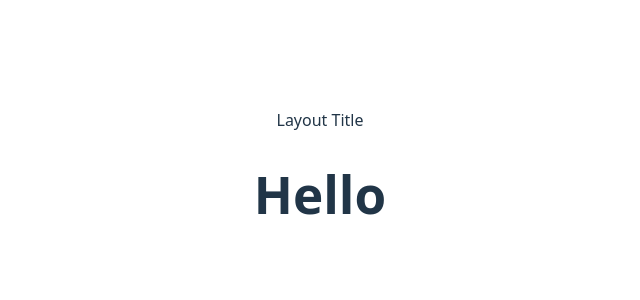
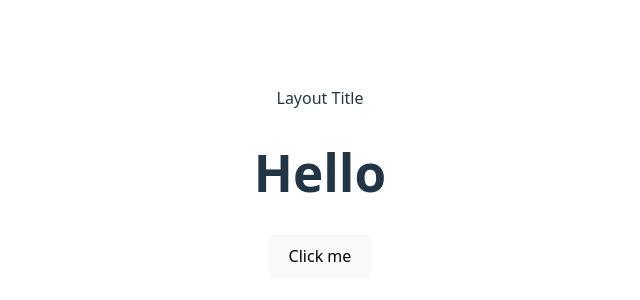
Before and after one commit to Thong17/schoolsys-web-vue, a Vue app: page / in a window 1280 px wide. Shown: the part 218-518 px from the top of the page, without its empty margins (320-960 px from the left). Built offline with nearby package versions, Linux system fonts and the light colour scheme.

Commit message:
update: add base button component

```diff
--- a/src/App.vue
+++ b/src/App.vue
@@ -1,10 +1,11 @@
 <script setup lang="ts">
+  import BaseButton from './components/buttons/BaseButton.vue'
   import MainLayout from './components/MainLayout.vue'
-  // Hello
 </script>
 <template>
   <MainLayout title="Layout Title">
     <h1>Hello</h1>
+    <BaseButton>Click me</BaseButton>
   </MainLayout>
 </template>
 
--- /dev/null
+++ b/src/components/buttons/BaseButton.vue
@@ -0,0 +1,11 @@
+<template>
+  <button class="btn">
+    <slot />
+  </button>
+</template>
+
+<script>
+  export default {}
+</script>
+
+<style></style>
```
